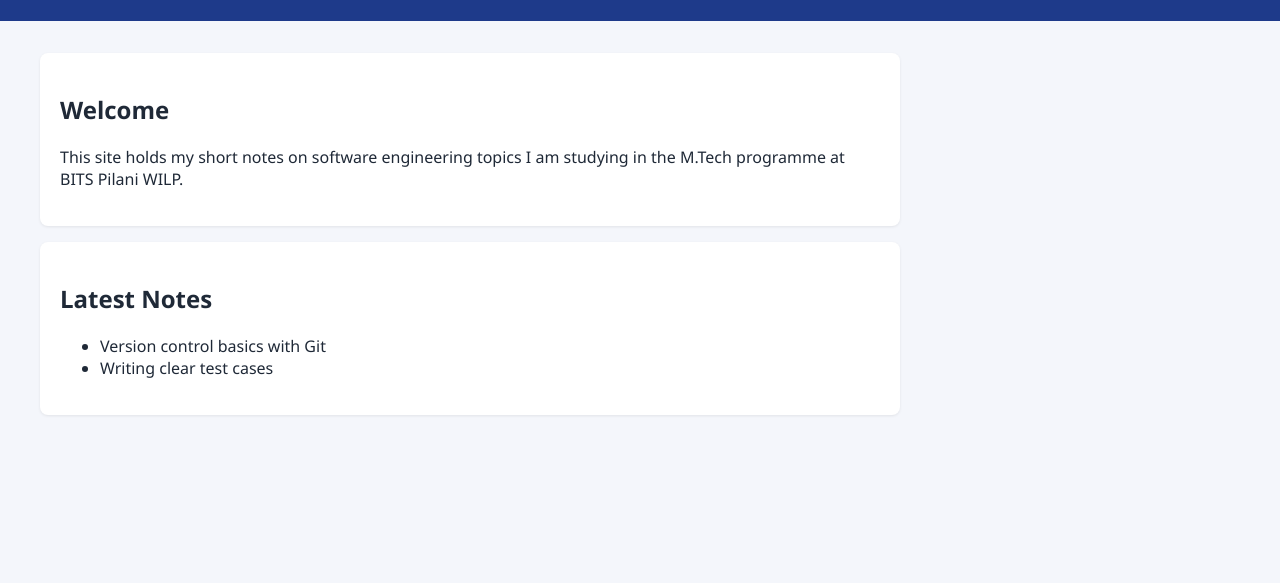
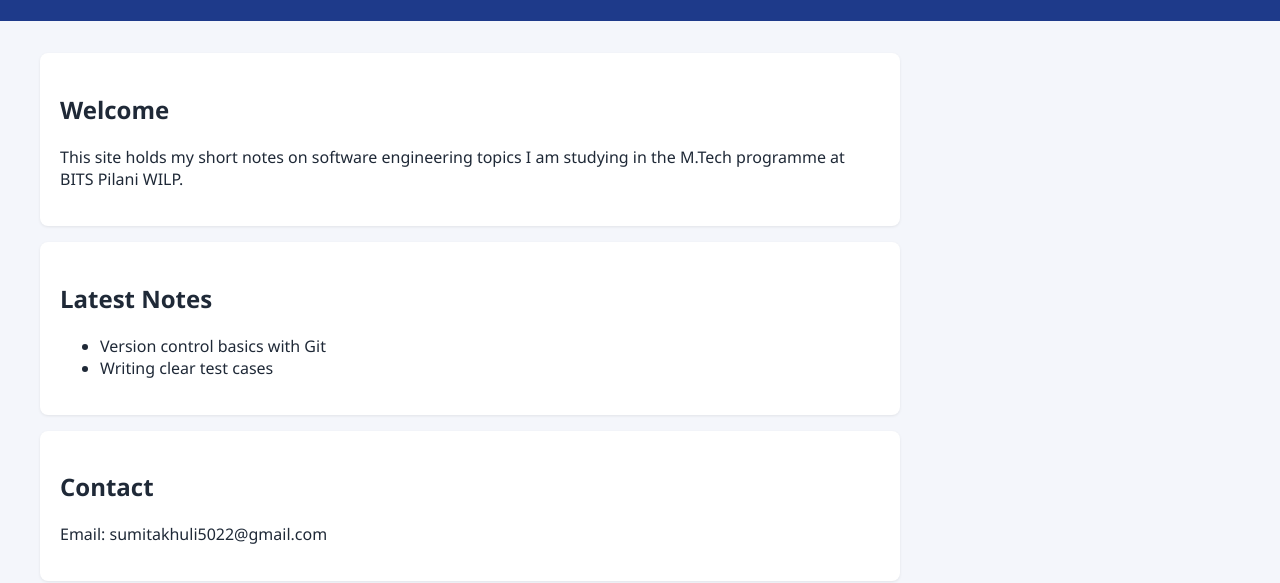
Before and after one commit to sumitakhuli/sdp-git-workflow, a plain HTML site: page index.html in a window 1280 px wide. Shown: the part 135-718 px from the top of the page. Drawn offline with Linux system fonts and the light colour scheme.

Commit message:
Add contact section to home page

```diff
--- a/index.html
+++ b/index.html
@@ -35,6 +35,10 @@
                 <li>Writing clear test cases</li>
             </ul>
         </section>
+        <section class="card">
+            <h2>Contact</h2>
+            <p>Email: sumitakhuli5022@gmail.com</p>
+        </section>
     </main>
 </body>
 </html>
```
